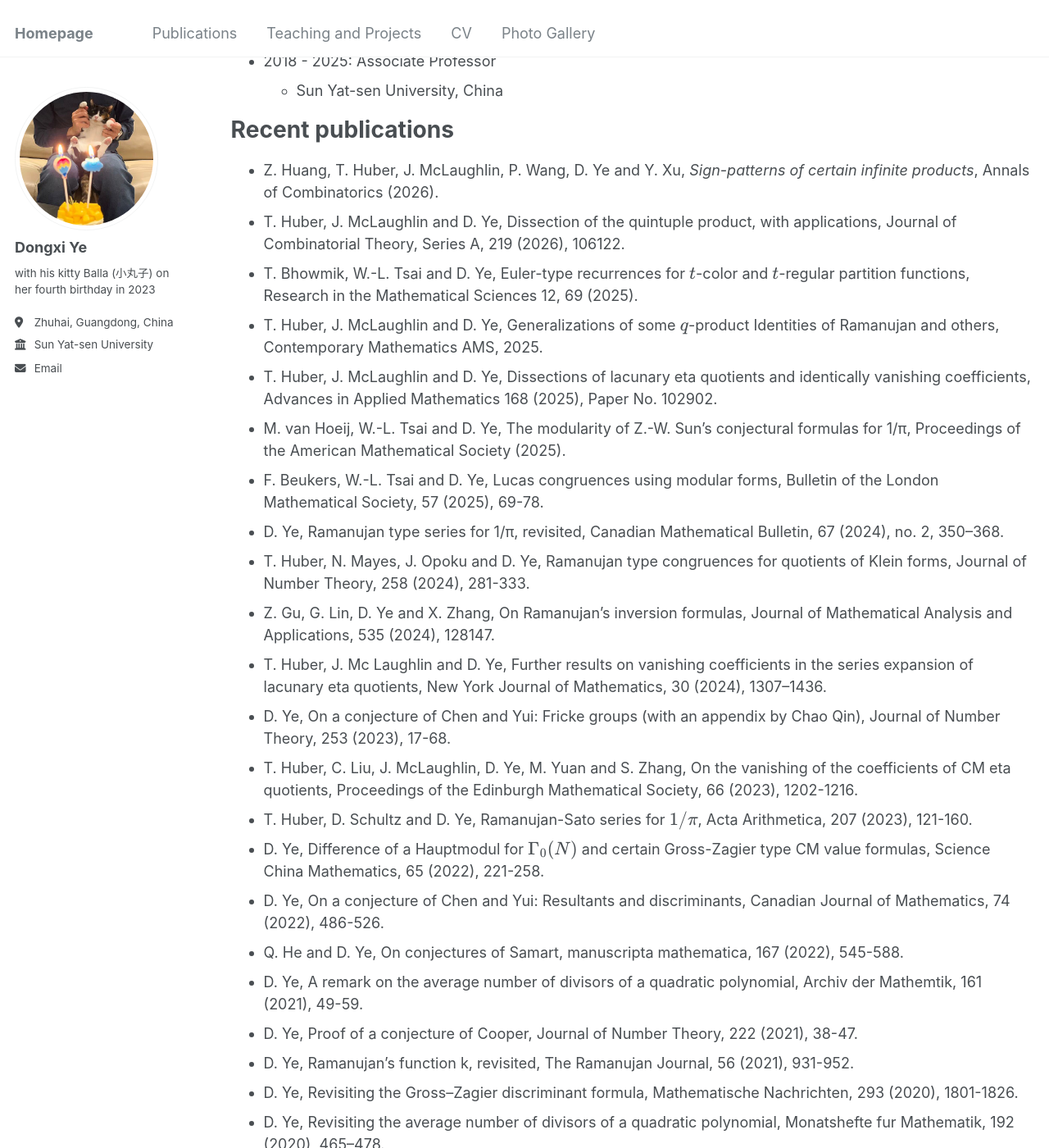
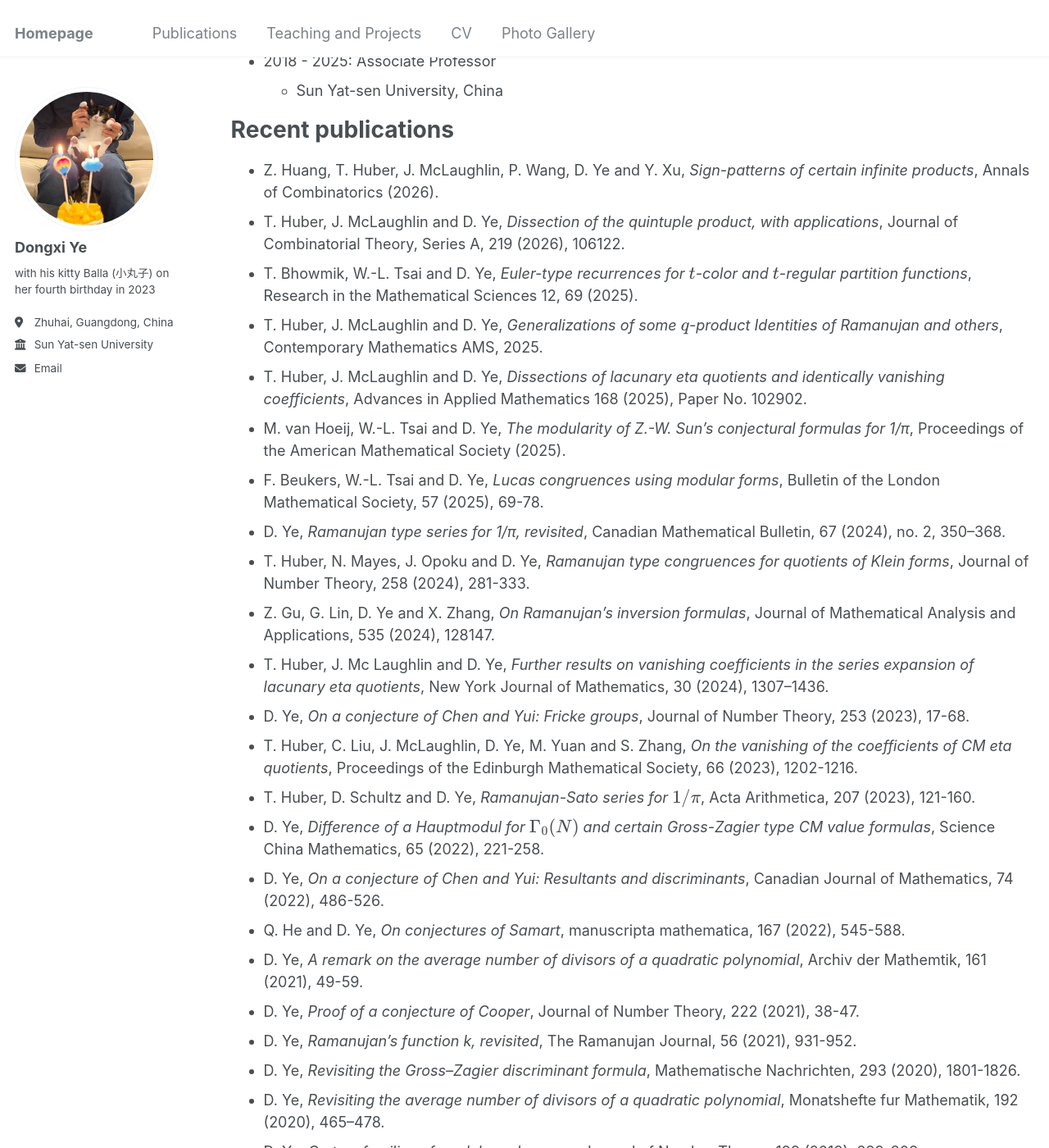
Before and after one commit to Dongxi-Ye/homepage, a Jekyll site: the page built from _pages/cv.md, in a window 1280 px wide and 1400 px high, scrolled down 371 px. Shown: the whole window at 82% size. Built offline with Jekyll 4.4.1, drawn with Linux system fonts in a browser that asks for light colours; some of the changed text lies outside the part shown.

Commit message:
Update cv.md

```diff
--- a/_pages/cv.md
+++ b/_pages/cv.md
@@ -24,57 +24,57 @@ Work experience
 Recent publications
 ======
 * Z. Huang, T. Huber, J. McLaughlin, P. Wang, D. Ye and Y. Xu, *Sign-patterns of certain infinite products*, Annals of Combinatorics (2026).
-* T. Huber, J. McLaughlin and D. Ye, Dissection of the quintuple product, with applications, Journal of Combinatorial Theory, Series A, 219 (2026), 106122.
-* T. Bhowmik, W.-L. Tsai and D. Ye, Euler-type recurrences for $$t$$-color and $$t$$-regular partition functions, Research in the Mathematical Sciences 12, 69 (2025).
-* T. Huber, J. McLaughlin and D. Ye, Generalizations of some $$q$$-product Identities of Ramanujan and others, Contemporary Mathematics AMS, 2025.
-* T. Huber, J. McLaughlin and D. Ye, Dissections of lacunary eta quotients and identically vanishing coefficients, Advances in Applied Mathematics 168 (2025), Paper No. 102902.
-* M. van Hoeij, W.-L. Tsai and D. Ye, The modularity of Z.-W. Sun’s conjectural formulas for 1/π, Proceedings of the American Mathematical Society (2025).
-* F. Beukers, W.-L. Tsai and D. Ye, Lucas congruences using modular forms, Bulletin of the London Mathematical Society, 57 (2025), 69-78.
-* D. Ye, Ramanujan type series for 1/π, revisited, Canadian Mathematical Bulletin, 67 (2024), no. 2, 350–368.
-* T. Huber, N. Mayes, J. Opoku and D. Ye, Ramanujan type congruences for quotients of Klein forms, Journal of Number Theory, 258 (2024), 281-333.
-* Z. Gu, G. Lin, D. Ye and X. Zhang, On Ramanujan’s inversion formulas, Journal of Mathematical Analysis and Applications, 535 (2024), 128147.
-* T. Huber, J. Mc Laughlin and D. Ye, Further results on vanishing coefficients in the series expansion of lacunary eta quotients, New York Journal of Mathematics, 30 (2024), 1307–1436.
-* D. Ye, On a conjecture of Chen and Yui: Fricke groups (with an appendix by Chao Qin),
+* T. Huber, J. McLaughlin and D. Ye, *Dissection of the quintuple product, with applications*, Journal of Combinatorial Theory, Series A, 219 (2026), 106122.
+* T. Bhowmik, W.-L. Tsai and D. Ye, *Euler-type recurrences for $$t$$-color and $$t$$-regular partition functions*, Research in the Mathematical Sciences 12, 69 (2025).
+* T. Huber, J. McLaughlin and D. Ye, *Generalizations of some $$q$$-product Identities of Ramanujan and others*, Contemporary Mathematics AMS, 2025.
+* T. Huber, J. McLaughlin and D. Ye, *Dissections of lacunary eta quotients and identically vanishing coefficients*, Advances in Applied Mathematics 168 (2025), Paper No. 102902.
+* M. van Hoeij, W.-L. Tsai and D. Ye, *The modularity of Z.-W. Sun’s conjectural formulas for 1/π*, Proceedings of the American Mathematical Society (2025).
+* F. Beukers, W.-L. Tsai and D. Ye, *Lucas congruences using modular forms*, Bulletin of the London Mathematical Society, 57 (2025), 69-78.
+* D. Ye, *Ramanujan type series for 1/π, revisited*, Canadian Mathematical Bulletin, 67 (2024), no. 2, 350–368.
+* T. Huber, N. Mayes, J. Opoku and D. Ye, *Ramanujan type congruences for quotients of Klein forms*, Journal of Number Theory, 258 (2024), 281-333.
+* Z. Gu, G. Lin, D. Ye and X. Zhang, *On Ramanujan’s inversion formulas*, Journal of Mathematical Analysis and Applications, 535 (2024), 128147.
+* T. Huber, J. Mc Laughlin and D. Ye, *Further results on vanishing coefficients in the series expansion of lacunary eta quotients*, New York Journal of Mathematics, 30 (2024), 1307–1436.
+* D. Ye, *On a conjecture of Chen and Yui: Fricke groups*,
 Journal of Number Theory, 253 (2023), 17-68.
-* T. Huber, C. Liu, J. McLaughlin, D. Ye, M. Yuan and S. Zhang, On the vanishing of the coefficients of CM eta quotients,
+* T. Huber, C. Liu, J. McLaughlin, D. Ye, M. Yuan and S. Zhang, *On the vanishing of the coefficients of CM eta quotients*,
 Proceedings of the Edinburgh Mathematical Society, 66 (2023), 1202-1216.
-* T. Huber, D. Schultz and D. Ye, Ramanujan-Sato series for $$1/\pi$$,
+* T. Huber, D. Schultz and D. Ye, *Ramanujan-Sato series for $$1/\pi$$*,
 Acta Arithmetica, 207 (2023), 121-160.
-* D. Ye, Difference of a Hauptmodul for $$\Gamma_0(N)$$ and certain Gross-Zagier type CM value formulas,
+* D. Ye, *Difference of a Hauptmodul for $$\Gamma_0(N)$$ and certain Gross-Zagier type CM value formulas*,
 Science China Mathematics, 65 (2022), 221-258.
-* D. Ye, On a conjecture of Chen and Yui: Resultants and discriminants,
+* D. Ye, *On a conjecture of Chen and Yui: Resultants and discriminants*,
 Canadian Journal of Mathematics, 74 (2022), 486-526.
-* Q. He and D. Ye, On conjectures of Samart,
+* Q. He and D. Ye, *On conjectures of Samart*,
 manuscripta mathematica, 167 (2022), 545-588.
-* D. Ye, A remark on the average number of divisors of a quadratic polynomial,
+* D. Ye, *A remark on the average number of divisors of a quadratic polynomial*,
 Archiv der Mathemtik, 161 (2021), 49-59.
-* D. Ye, Proof of a conjecture of Cooper,
+* D. Ye, *Proof of a conjecture of Cooper*,
 Journal of Number Theory, 222 (2021), 38-47.
-* D. Ye, Ramanujan’s function k, revisited,
+* D. Ye, *Ramanujan’s function k, revisited*,
 The Ramanujan Journal, 56 (2021), 931-952.
-* D. Ye, Revisiting the Gross–Zagier discriminant formula,
+* D. Ye, *Revisiting the Gross–Zagier discriminant formula*,
 Mathematische Nachrichten, 293 (2020), 1801-1826.
-* D. Ye, Revisiting the average number of divisors of a quadratic polynomial,
+* D. Ye, *Revisiting the average number of divisors of a quadratic polynomial*,
 Monatshefte fur Mathematik, 192 (2020), 465–478.
-* D. Ye, On two families of modular subgroups,
+* D. Ye, *On two families of modular subgroups*,
 Journal of Number Theory, 199 (2019), 289-309.
-* D. Ye, Gross-Zagier type CM value formulas on $$X_{0}^{*}(p)$$,
+* D. Ye, *Gross-Zagier type CM value formulas on $$X_{0}^{*}(p)$$*,
 Journal of Number Theory, 196 (2019), 14-34.
-* T. Yang and D. Ye, Weakly holomorphic modular forms on $$\Gamma_{0}(4)$$ and Borcherds products on unitary group U(2,1),
+* T. Yang and D. Ye, *Weakly holomorphic modular forms on $$\Gamma_{0}(4)$$ and Borcherds products on unitary group U(2,1)*,
 Research in Number Theory, 4 (2018), no. 2.
-* S. Cooper, B. Kane and D. Ye, Analogues of the Ramanujan–Mordell Theorem,
+* S. Cooper, B. Kane and D. Ye, *Analogues of the Ramanujan–Mordell Theorem*,
 Journal of Mathematical Analysis and Applications, 446 (2017), 568–579.
-* S. Cooper and D. Ye, Level 14 and 15 analogues of Ramanujan elliptic functions to alternative bases,
+* S. Cooper and D. Ye, *Level 14 and 15 analogues of Ramanujan elliptic functions to alternative bases*,
 Transactions of the American Mathematical Society, 368 (2016), 7883-7910.
-* S. Cooper and D. Ye, The level 12 analogue of Ramanujan function $$k$$,
+* S. Cooper and D. Ye, *The level 12 analogue of Ramanujan function $$k$$*,
 Journal of the Australian Mathematical Society, 101 (2016), 29-53.
-* S. Cooper, J. Ge and D. Ye, Hypergeometric transformation formulas of degrees 3, 7, 11 and 23,
+* S. Cooper, J. Ge and D. Ye, *Hypergeometric transformation formulas of degrees 3, 7, 11 and 23*,
 Journal of Mathematical Analysis and Applications, 421 (2015), 1358–1376.
-* S. Cooper and D. Ye, The Rogers-Ramanujan continued fraction and its level 13 analogue,
+* S. Cooper and D. Ye, *The Rogers-Ramanujan continued fraction and its level 13 analogue*,
 Journal of Approximation Theory, 193 (2015), 99-127.
-* S. Cooper and D. Ye, Eisenstein series to the tredecic base,
+* S. Cooper and D. Ye, *Eisenstein series to the tredecic base*,
 Bulletin of the Australian Mathematical Society, 91 (2015), 19–28.
-* S. Cooper and D. Ye, Explicit evaluations of a level 13 analogue of the Rogers-Ramanujan continued fraction,
+* S. Cooper and D. Ye, *Explicit evaluations of a level 13 analogue of the Rogers-Ramanujan continued fraction*,
 Journal of Number Theory, 139 (2014), 91–111.
-* S. Cooper, H. Y. Lam and D. Ye, Representations of squares by certain quinary quadratic forms,
+* S. Cooper, H. Y. Lam and D. Ye, *Representations of squares by certain quinary quadratic forms*,
 Acta Arithmetica, 157 (2013), 147–168.
```
